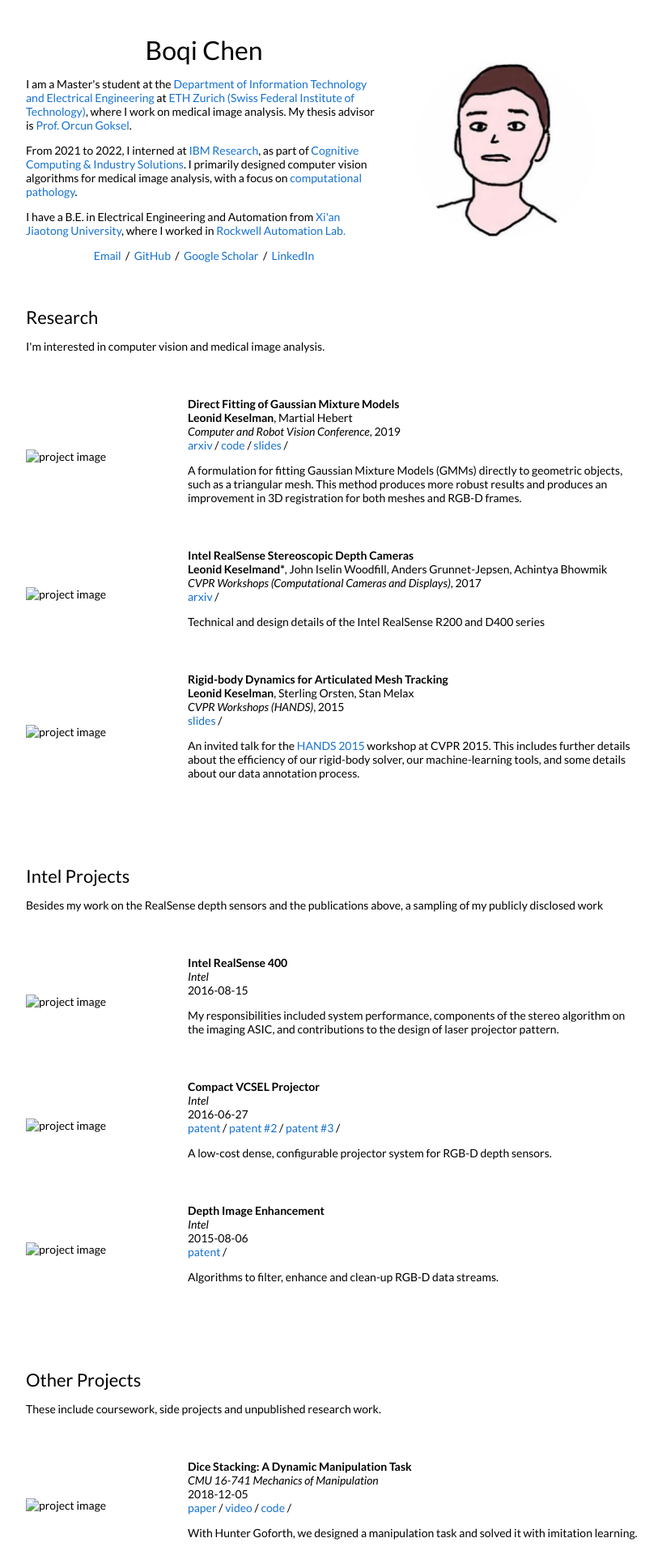
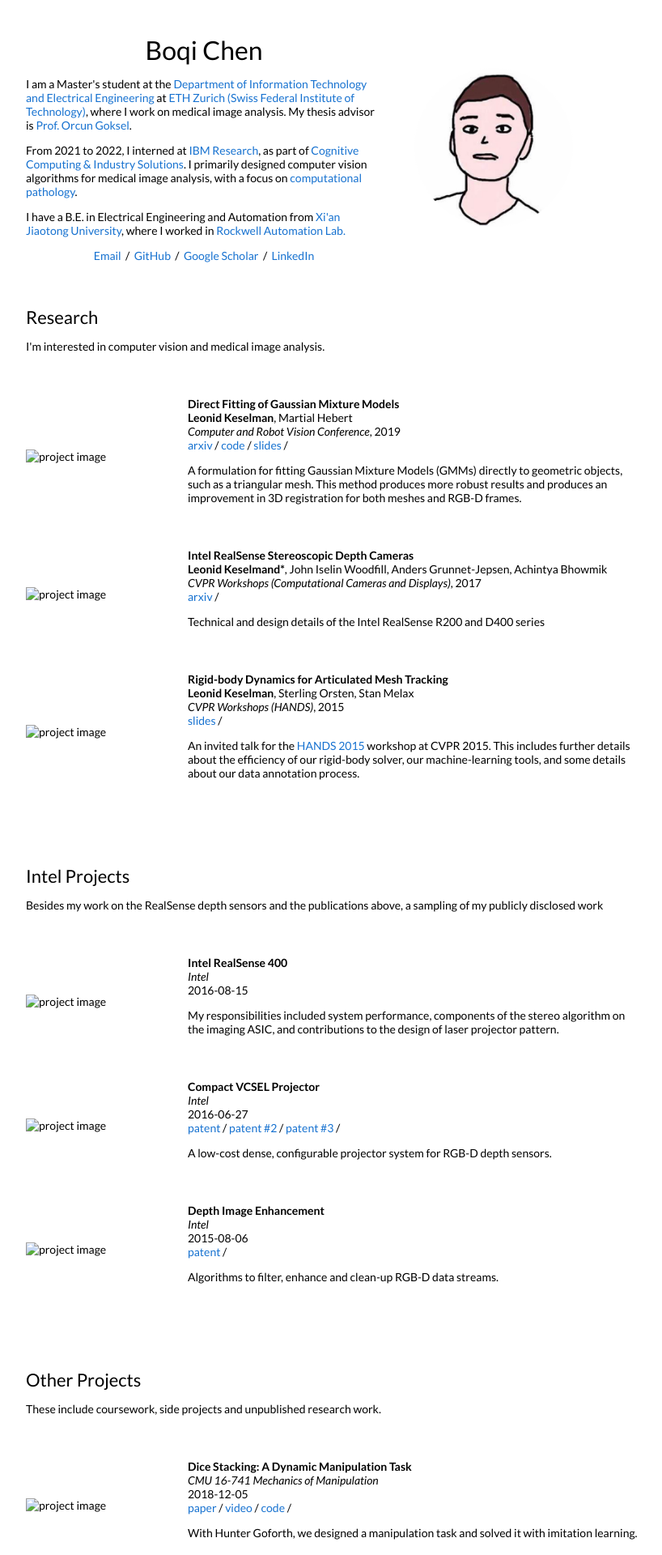
Before and after one commit to boqchen/boqchen.github.io, a Jekyll site: the page built from _posts/2019-05-29-crv.markdown, in a window 1280 px wide. Shown: the top 1920 px of the page at 81% size, without its empty margins (228-1046 px from the left). Built offline with Jekyll 4.4.1, drawn with Linux system fonts in a browser that asks for light colours.

Commit message:
Update default.html

```diff
--- a/_layouts/default.html
+++ b/_layouts/default.html
@@ -43,7 +43,7 @@
               </p>
             </td>
             <td style="padding:2.5%;width:40%;max-width:40%">
-              <img style="width:80%;max-width:100%" alt="profile photo" src="images/circle_bw_crop.png">
+              <img style="width:70%;max-width:100%" alt="profile photo" src="images/circle_bw_crop.png">
             </td>
           </tr>
         </table>
```
